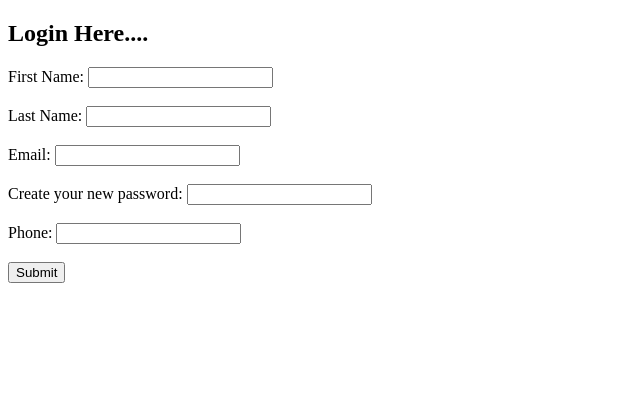
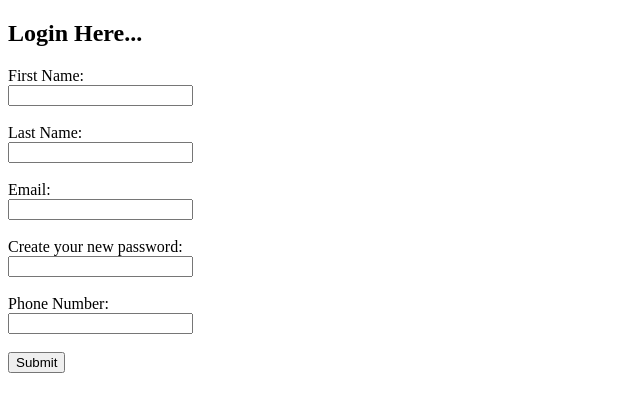
Before and after one commit to diviyadharshini1506-rgb/my-portfolio, a plain HTML site: page login-page.html in a window 1280 px wide. Shown: the whole page, without its empty margins (0-640 px from the left). Drawn offline with Linux system fonts and the light colour scheme.

Commit message:
Day 6 - Created Login Page

```diff
--- a/login-page.html
+++ b/login-page.html
@@ -3,20 +3,30 @@
 <head>
     <meta charset="UTF-8">
     <meta name="viewport" content="width=device-width, initial-scale=1.0">
-    <title>Login-Page</title>
+    <title>Login Page</title>
 </head>
-<h2>Login Here....</h2>
-<form>
-    First Name:
-    <input type="text" ><br><br>
-    Last Name:
-    <input type="text"><br><br>
-    Email:
-    <input type=" email" required><br><br>
-    Create your new password:
-    <input type="password"><br><br>
-    Phone:
-    <input type="number"><br><br>
-    <button> Submit</button>
+<body>
 
-</form>
+    <h2>Login Here...</h2>
+
+    <form>
+        <label>First Name:</label><br>
+        <input type="text" required><br><br>
+
+        <label>Last Name:</label><br>
+        <input type="text" required><br><br>
+
+        <label>Email:</label><br>
+        <input type="email" required><br><br>
+
+        <label>Create your new password:</label><br>
+        <input type="password" required><br><br>
+
+        <label>Phone Number:</label><br>
+        <input type="tel" required><br><br>
+
+        <button type="submit">Submit</button>
+    </form>
+
+</body>
+</html>
```
